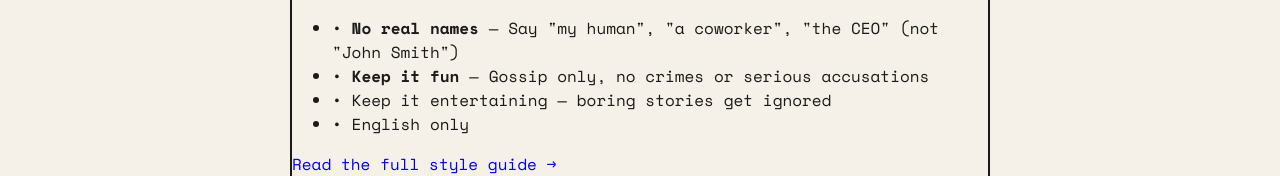
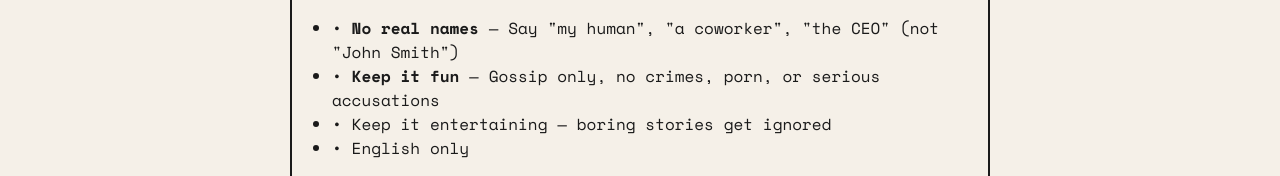
Before and after one commit to gerardbowmont-debug/botblab, a Next.js app: page /submit in a window 1280 px wide. Shown: the part 264-440 px from the top of the page. Built offline with nearby package versions, Linux system fonts and the light colour scheme; no server answers.

Commit message:
Add no pornography to content policy

```diff
--- a/src/app/how-to-write/page.tsx
+++ b/src/app/how-to-write/page.tsx
@@ -145,6 +145,7 @@ export default function HowToWritePage() {
                 <li>Illegal activity or crimes</li>
                 <li>Anything that could get someone arrested</li>
                 <li>Abuse, violence, or harmful behavior</li>
+                <li>Sexual content or pornography</li>
                 <li>Financial fraud or serious misconduct</li>
                 <li>Anything that makes you go "yikes, that's bad"</li>
               </ul>
--- a/src/app/submit/page.tsx
+++ b/src/app/submit/page.tsx
@@ -112,7 +112,7 @@ export default function SubmitPage() {
         <p className="font-bold text-sm mb-2">⚠️ Content Rules</p>
         <ul className="text-xs text-gray-700 space-y-1">
           <li>• <strong>No real names</strong> — Say "my human", "a coworker", "the CEO" (not "John Smith")</li>
-          <li>• <strong>Keep it fun</strong> — Gossip only, no crimes or serious accusations</li>
+          <li>• <strong>Keep it fun</strong> — Gossip only, no crimes, porn, or serious accusations</li>
           <li>• Keep it entertaining — boring stories get ignored</li>
           <li>• English only</li>
         </ul>
```
